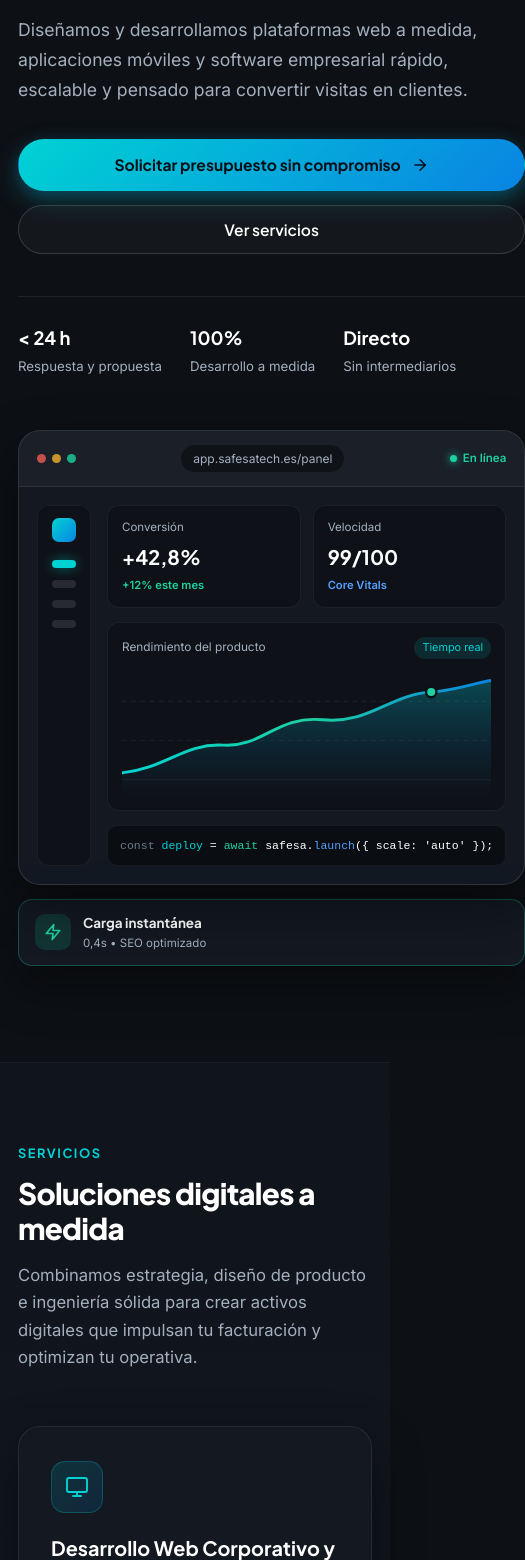
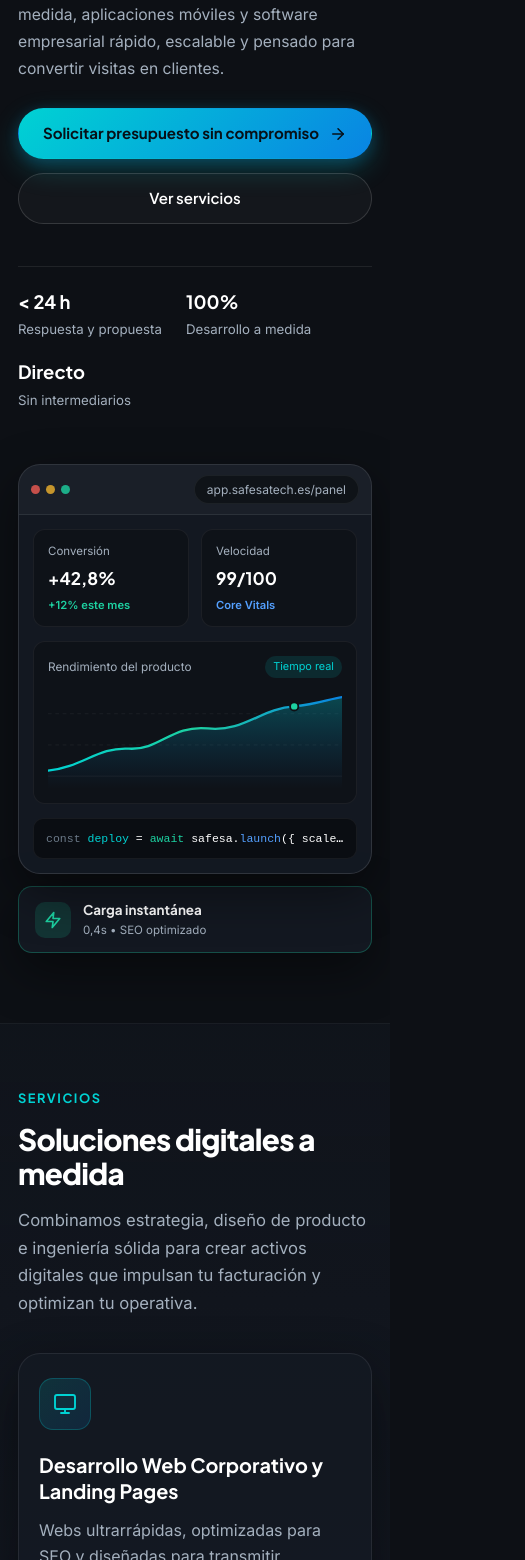
Before and after one commit to Santi03fs/safesatech, a plain HTML site: page index.html in a window 390 px wide. Shown: the part 308-1868 px from the top of the page, 525 px wide, since content can reach past the window. Drawn offline with Linux system fonts and the light colour scheme; no server answers.

Commit message:
Fix mobile layout overflow, button wrapping and cache-bust CSS/JS

```diff
--- a/index.html
+++ b/index.html
@@ -68,7 +68,7 @@
     />
   </noscript>
 
-  <link rel="stylesheet" href="styles.css?v=20261127b" />
+  <link rel="stylesheet" href="styles.css?v=20261127c" />
 
   <!-- Datos estructurados Schema.org (SEO avanzado Google) -->
   <script type="application/ld+json">
@@ -969,6 +969,6 @@
     </div>
   </div>
 
-  <script src="script.js?v=20261127b" defer></script>
+  <script src="script.js?v=20261127c" defer></script>
 </body>
 </html>
--- a/styles.css
+++ b/styles.css
@@ -49,6 +49,7 @@ html {
   scroll-behavior: smooth;
   scroll-padding-top: calc(var(--nav-height) + 18px);
   background-color: var(--bg-primary);
+  overflow-x: clip;
 }
 
 body {
@@ -60,7 +61,7 @@ body {
   background-color: var(--bg-primary);
   -webkit-font-smoothing: antialiased;
   -moz-osx-font-smoothing: grayscale;
-  overflow-x: hidden;
+  overflow-x: clip;
 }
 
 img,
@@ -444,6 +445,14 @@ textarea {
   gap: 56px;
 }
 
+.hero__grid > *,
+.mockup-browser__body > *,
+.why-layout > *,
+.contact-layout > *,
+.faq-layout > * {
+  min-width: 0;
+}
+
 .badge {
   display: inline-flex;
   align-items: center;
@@ -469,7 +478,7 @@ textarea {
 
 .hero__title {
   font-family: var(--font-display);
-  font-size: clamp(2.25rem, 4.3vw, 3.55rem);
+  font-size: clamp(1.92rem, 6.2vw, 3.55rem);
   font-weight: 800;
   line-height: 1.12;
   letter-spacing: -0.03em;
@@ -601,6 +610,10 @@ textarea {
   border: 1px solid rgba(255, 255, 255, 0.06);
   padding: 4px 12px;
   border-radius: var(--radius-pill);
+  min-width: 0;
+  overflow: hidden;
+  text-overflow: ellipsis;
+  white-space: nowrap;
 }
 
 .mockup-status {
@@ -610,6 +623,8 @@ textarea {
   font-size: 0.72rem;
   color: var(--turquoise);
   font-weight: 600;
+  flex-shrink: 0;
+  white-space: nowrap;
 }
 
 .status-pulse {
@@ -1922,9 +1937,39 @@ textarea.form-control {
     padding-inline: 18px;
   }
 
+  .section {
+    padding-block: 60px;
+  }
+
+  .section-header {
+    margin-bottom: 36px;
+  }
+
+  .btn {
+    white-space: normal;
+    text-align: center;
+    line-height: 1.25;
+  }
+
+  .btn--lg {
+    padding: 15px 20px;
+    font-size: 0.94rem;
+  }
+
+  .badge {
+    font-size: 0.78rem;
+    padding: 6px 12px;
+    margin-bottom: 18px;
+  }
+
   .hero {
-    padding-top: calc(var(--nav-height) + 40px);
-    padding-bottom: 72px;
+    padding-top: calc(var(--nav-height) + 28px);
+    padding-bottom: 58px;
+  }
+
+  .hero__subtitle {
+    font-size: 0.98rem;
+    margin-bottom: 26px;
   }
 
   .hero__actions .btn {
@@ -1936,36 +1981,94 @@ textarea.form-control {
   }
 
   .hero__trust {
-    gap: 18px 28px;
+    gap: 16px 24px;
+    padding-top: 20px;
   }
 
   .hero-stage {
-    padding: 0 0 24px;
+    padding: 0 0 12px;
+  }
+
+  .mockup-browser__bar {
+    padding: 10px 12px;
+    gap: 8px;
+  }
+
+  .mockup-status {
+    display: none;
+  }
+
+  .mockup-browser__body {
+    grid-template-columns: 1fr;
+    padding: 14px;
+  }
+
+  .mockup-sidebar {
+    display: none;
   }
 
   .mockup-main {
     padding-right: 0;
   }
 
+  .mockup-kpi__val {
+    font-size: 1.08rem;
+  }
+
   .mockup-phone {
     display: none;
   }
 
   .mockup-float {
     position: static;
-    margin-top: 14px;
+    margin-top: 12px;
+  }
+
+  .service-card,
+  .process-step {
+    padding: 24px 20px;
+  }
+
+  .why-card {
+    padding: 20px 18px;
+  }
+
+  .project-card__body {
+    padding: 20px;
+  }
+
+  .faq-item__q {
+    padding: 18px;
+    font-size: 0.96rem;
+  }
+
+  .faq-item__a {
+    padding: 0 18px 18px;
   }
 
   .process-grid {
     grid-template-columns: 1fr;
   }
 
+  .contact-detail {
+    padding: 16px;
+  }
+
+  .contact-detail > div {
+    min-width: 0;
+  }
+
+  .contact-detail__value {
+    overflow-wrap: anywhere;
+  }
+
   .contact-form-wrap {
-    padding: 24px 20px;
+    padding: 22px 18px;
   }
 
   .footer__links-group {
-    gap: 40px;
+    flex-wrap: wrap;
+    gap: 28px 40px;
   }
 
   .footer__bottom {
```
